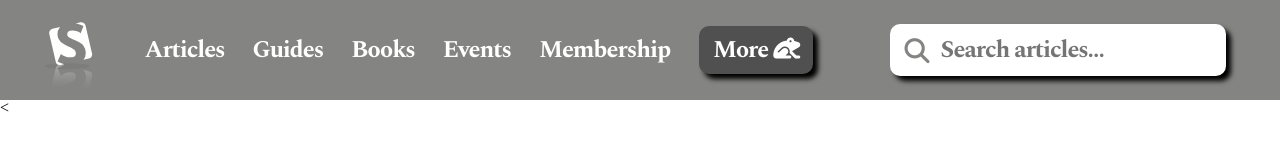
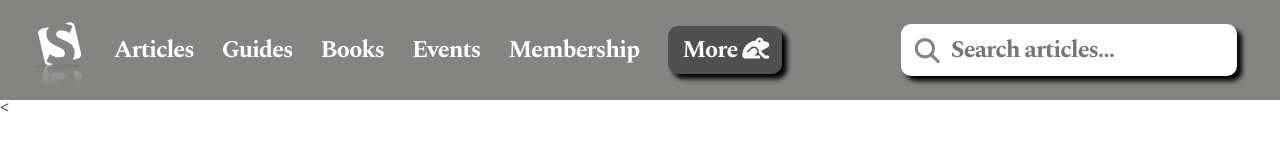
Before and after one commit to eananti/Smashing-Magazine-Heatmap, a plain HTML site: page index.html in a window 1280 px wide. Drawn offline with nearby package versions, Linux system fonts and the light colour scheme.

Commit message:
Nav width check

```diff
--- a/css/style.css
+++ b/css/style.css
@@ -194,6 +194,10 @@ form input {
   border: none;
 }
 
+ul {
+  min-width: 60%;
+}
+
 form input,
 .nav-list,
 .nav-btn button {
```
